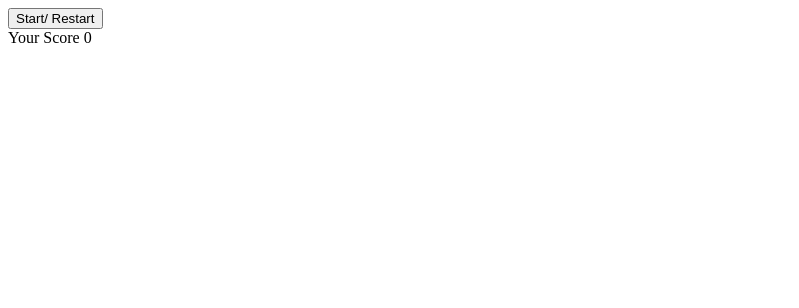
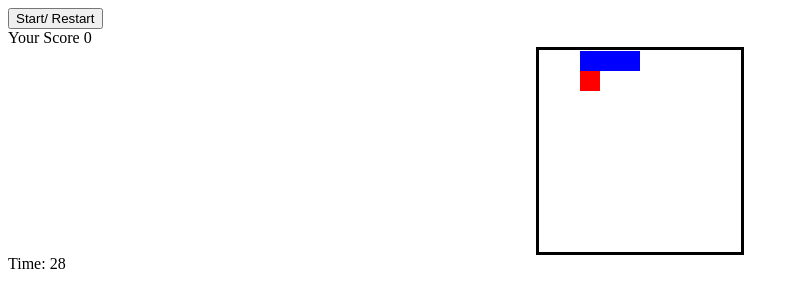
Before and after one commit to Anthonyme0328/SnakeClone21, a plain HTML site: page index.html in a window 1280 px wide. Both pictures are taken after a click on the button "Start/ Restart". Shown: the whole page, without its empty margins (0-799 px from the left). Drawn offline with Linux system fonts and the light colour scheme.

Commit message:
added in timer and center the game board

```diff
--- a/index.html
+++ b/index.html
@@ -5,12 +5,12 @@
   <meta http-equiv="X-UA-Compatible" content="IE=edge">
   <meta name="viewport" content="width=device-width, initial-scale=1.0">
   <title>Snake the Game</title>
+  <script src="script.js"></script>
   <link rel="stylesheet" href="style.css">
-  <script src="script.js"></script>
 </head>
 <body>
   <!-- html for the start and restart button -->
- <button class="start">
+ <button class="start" id = "start">
      Start/ Restart
    </button>
 
@@ -22,10 +22,12 @@
      </span>
    </div>
 
+
    <!-- where the space for the game lives -->
-   <div>
+   <div class="grid center">
      <!-- game is set up on a 10x10 grid -->
-    <div></div> <div></div> <div></div> <div></div> <div></div> <div></div> <div></div> <div></div> <div></div> <div></div>
+    <div class="snake"></div>
+    <div></div> <div></div> <div></div> <div></div> <div></div> <div></div> <div></div> <div></div> <div></div>
     <div></div> <div></div> <div></div> <div></div> <div></div> <div></div> <div></div> <div></div> <div></div> <div></div>
     <div></div> <div></div> <div></div> <div></div> <div></div> <div></div> <div></div> <div></div> <div></div> <div></div>
     <div></div> <div></div> <div></div> <div></div> <div></div> <div></div> <div></div> <div></div> <div></div> <div></div>
@@ -38,5 +40,7 @@
 
    </div>
 
+    <div> Time: <span id= "timeLeft">30</span></div>
+
 </body>
 </html>
--- a/script.js
+++ b/script.js
@@ -0,0 +1,124 @@
+document.addEventListener("DOMContentLoaded" , () => {
+  const squares = document.querySelectorAll(".grid div")
+  const scoreDisplay = document.querySelector("span")
+  const startBtn = document.querySelector(".start")
+
+  const width = 10 // the size of one piece of the snake
+  let currentIndex = 0 // basic starting point for the snake to start at
+  let appleIndex = 0 // basic starting point of the apple which is reassigned
+  let currentSnake = [2,1,0] // divs with 2 act as head of snake and divs with 0 are the snake tail and all 1's act as the body
+  let direction = 1 // snake starts movement to the right
+  let score = 0 // score starts at zero and is updated
+  let speed = 0.9 // movement speed of the snake
+  let intervalTime = 0 // sets interval time initially to 0 until game is started
+  let interval = 0
+  let i = 30; // time is set to 30 seconds of play time
+
+  //timer function that counts down to end game
+  function onTimer() {
+    // sets timer to 30 sec when function called when start game is clicked
+    document.getElementById("timeLeft").innerHTML = i;
+    i--;
+    // if time reaches 0 alert pops up
+    if (i < 0) {
+      alert("time is up game over");
+    }
+    else {
+      setTimeout(onTimer, 1000);
+    }
+  }
+
+
+  //start and restart function
+  function startGame () {
+    // removes the class of snake using foreach method
+    currentSnake.forEach(index => squares[index].classList.remove("snake"))
+    //removes class of apple in the index and sets it in a random spot
+    squares[appleIndex].classList.remove("apple")
+    clearInterval(interval)
+    // sets score to zero at start
+    score = 0
+    // starting direction which starts movement to the right
+    direction = 1
+    // calls the random apple generation function at start of game
+    randomApple()
+    // sets score to update while game is played
+    scoreDisplay.innerText = score
+    // sets speed of snake at game start
+    intervalTime = 1000
+    //sets up initial shape of snake on start
+    currentSnake = [2,1,0]
+    currentIndex = 0
+    // sets the inital snake and adds classes of snake to the divs
+    currentSnake.forEach(index => squares[index].classList.add("snake"))
+    interval = setInterval(moveOutcomes, intervalTime)
+    onTimer()
+  }
+
+
+
+  //deals with all the outcomes when moving
+  function moveOutcomes() {
+
+
+    if (
+      (currentSnake[0] + width >= (width * width) && direction === width ) || //snake hits the bottom boundy
+      (currentSnake[0] % width === width -1 && direction === 1) || // if snake hits right boundry
+      (currentSnake[0] % width === 0 && direction === -1) || // if snake hits left boundry
+      (currentSnake[0] - width < 0 && direction === -width) || // if snake hits left boundry
+      squares[currentSnake[0] + direction].classList.contains('snake') // if snake hits itself
+    ) {
+      return clearInterval(interval)  // if one of the hit conditions is met it will reset the interval
+    }
+
+    const tail = currentSnake.pop() // updates the array and shows new snake
+    squares[tail].classList.remove('snake') // updates tge snake tail by updating the class
+    currentSnake.unshift(currentSnake[0] + direction) // sets the direction of the head of the snake and array
+
+
+     //handles snake getting the fruit and adding one to the tail end
+      if(squares[currentSnake[0]].classList.contains("apple")) {
+        squares[currentSnake[0]].classList.remove("apple") // moves apple to new spot after obtained
+        squares[tail].classList.add("snake")
+        currentSnake.push(tail) // adds extra block to snake after it has eaten apple
+        randomApple() // regenerate new random apple after obtained
+        score++
+        scoreDisplay.textContent = score // score update
+        clearInterval(interval) // sets new interval
+        intervalTime = intervalTime * speed // increases snake speed
+        interval = setInterval(moveOutcomes, intervalTime)
+      }
+      squares[currentSnake[0]].classList.add("snake")
+  }
+
+
+ //genreates apple onto the game board inserts it into a new spot and checks to make sure it does not place it in a space part of the snake already is
+  function randomApple() {
+    do{
+      appleIndex = Math.floor(Math.random() * squares.length)
+    } while(squares[appleIndex].classList.contains('snake'))
+        squares[appleIndex].classList.add('apple')
+  }
+
+
+
+
+
+  // controls the movement of the snake using key codes and key up event
+  function control(e){
+    squares[currentIndex].classList.remove("snake")
+    // all only move one div at a time
+    if(e.keyCode === 39) {
+      direction = 1 // press right arrow
+    } else if (e.keyCode === 38){
+      direction = -width // press up arrow
+    } else if (e.keyCode === 37){
+      direction = -1 //press left arrow
+    } else if (e.keyCode === 40){
+      direction = +width //press down arrow
+    }
+  }
+
+  document.addEventListener("keyup", control)
+  startBtn.addEventListener("click", startGame)
+})
--- a/style.css
+++ b/style.css
@@ -6,6 +6,15 @@
   border-style:solid;
 
 }
+
+.center  {
+  margin: auto;
+  padding: 1px;
+}
+
+ #timeLeft{
+   margin:auto
+ }
 
 .grid div {
   width:20px;
```
